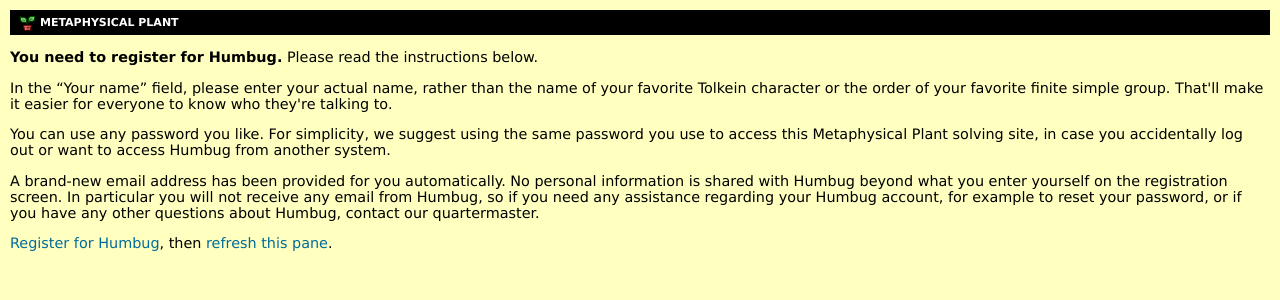
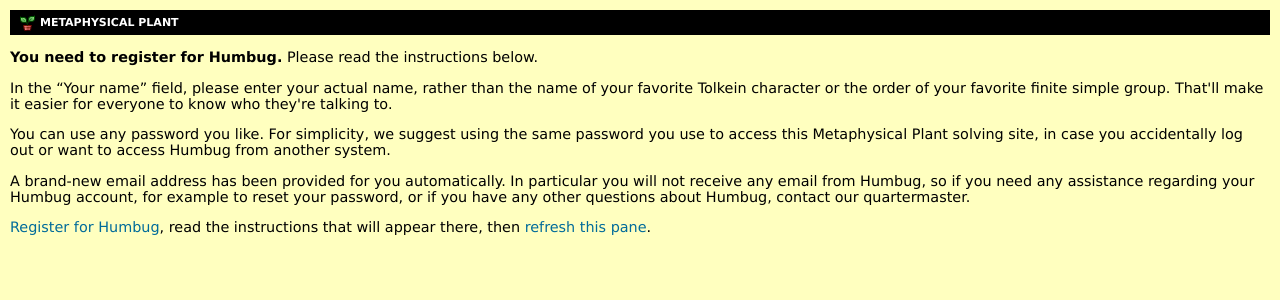
Before and after one commit to rwbarton/metaphysical-solving, a Django app: template templates/puzzles/go-register-for-humbug.html in a window 1280 px wide. Shown: the top 300 px of the page. Run offline with Django 3.2, Linux system fonts and the light colour scheme; the template is opened without the code that fills it, so the values that code supplies are empty.

Commit message:
More "go register" wording changes

```diff
--- a/templates/puzzles/go-register-for-humbug.html
+++ b/templates/puzzles/go-register-for-humbug.html
@@ -24,15 +24,15 @@
       </p>
       <p>
 	A brand-new email address has been provided for you
-	automatically.  No personal information is shared with Humbug
-	beyond what you enter yourself on the registration screen.  In
-	particular you will not receive any email from Humbug, so if
-	you need any assistance regarding your Humbug account, for
-	example to reset your password, or if you have any other
-	questions about Humbug, contact our quartermaster.
+	automatically.  In particular you will not receive any email
+	from Humbug, so if you need any assistance regarding your
+	Humbug account, for example to reset your password, or if you
+	have any other questions about Humbug, contact our
+	quartermaster.
       </p>
       <p>
 	<a target="_blank" href="{{ confirmation_url }}">Register for Humbug</a>,
+	read the instructions that will appear there,
 	then <a href="">refresh this pane</a>.
       </p>
     </div>
```
